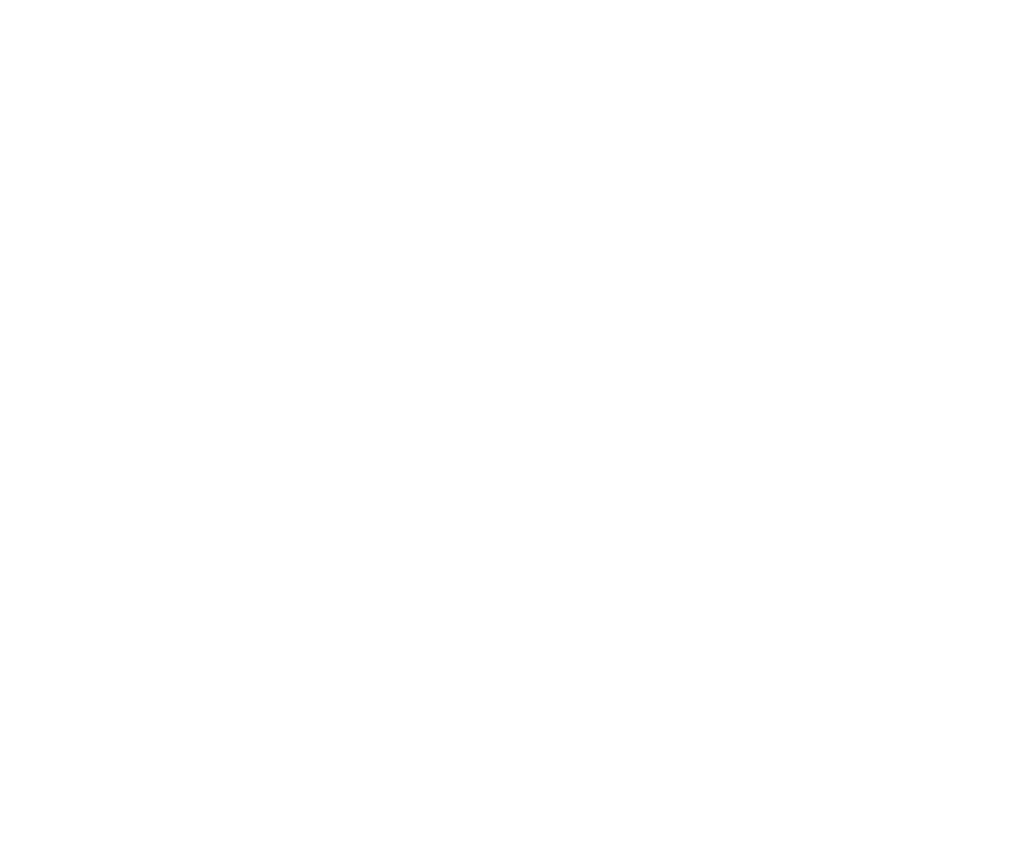
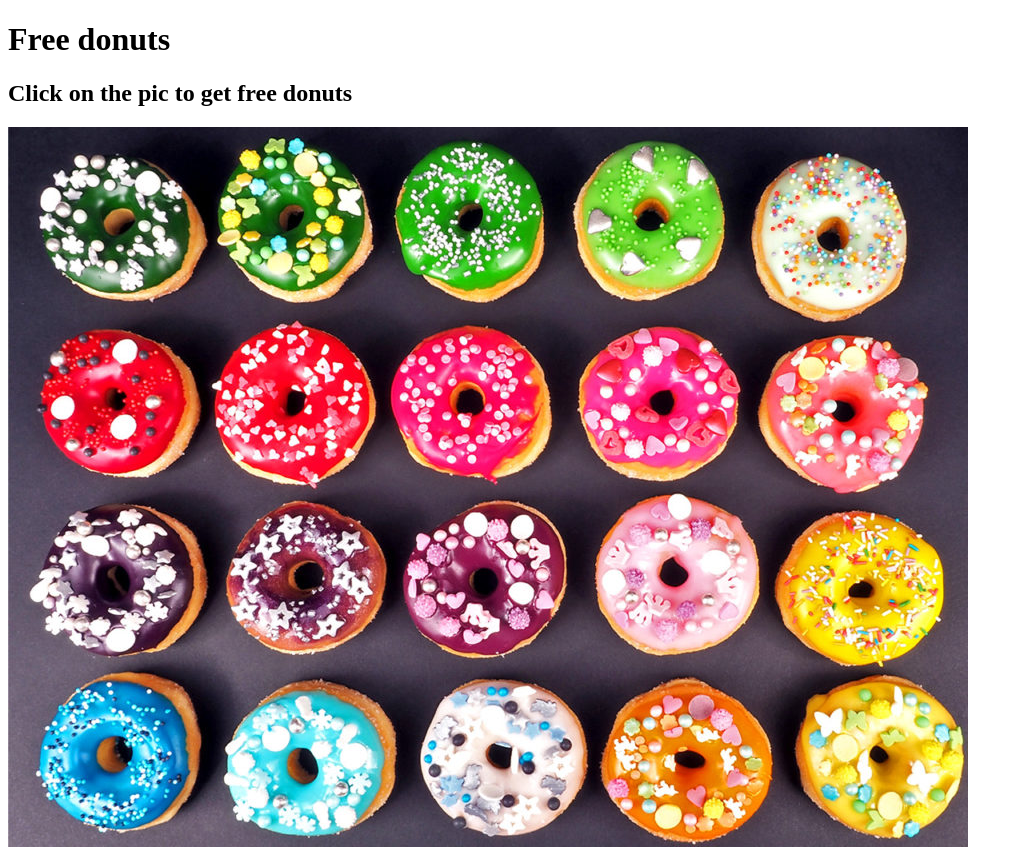
Before and after one commit to BohdanZhmyria/web-project, a plain HTML site: page index.html in a window 1280 px wide. Shown: the whole page, without its empty margins (0-1023 px from the left). Before the commit the page ends 800 px from the top, so only its background shows below. Drawn offline with Linux system fonts and the light colour scheme.

Commit message:
add site

```diff
--- a/index.html
+++ b/index.html
@@ -1,14 +1,13 @@
 <!DOCTYPE html>
 <html lang="en">
-<head>
-    <meta charset="UTF-8">
-    <meta http-equiv="X-UA-Compatible" content="IE=edge">
-    <meta name="viewport" content="width=device-width, initial-scale=1.0">
-    <title>Document</title>
-    <link rel="shortcut icon" href="https://placekitten.com/96/139" type="image/x-icon">
-    <script src="https://unpkg.com/htmx.org@1.9.10" integrity="sha384-D1Kt99CQMDuVetoL1lrYwg5t+9QdHe7NLX/SoJYkXDFfX37iInKRy5xLSi8nO7UC" crossorigin="anonymous"></script>
-</head>
-<body>
-
-</body>
+  <head>
+    <meta charset="UTF-8" />
+    <meta name="viewport" content="width=device-width, initial-scale=1.0" />
+    <title>Free donuts</title>
+  </head>
+  <body>
+    <h1>Free donuts</h1>
+    <h2>Click on the pic to get free donuts</h2>
+    <img src="img/donuts.jpg" alt ="free donuts"></a>
+  </body>
 </html>
```
Also changed, not shown: img/donuts.jpg (added).
